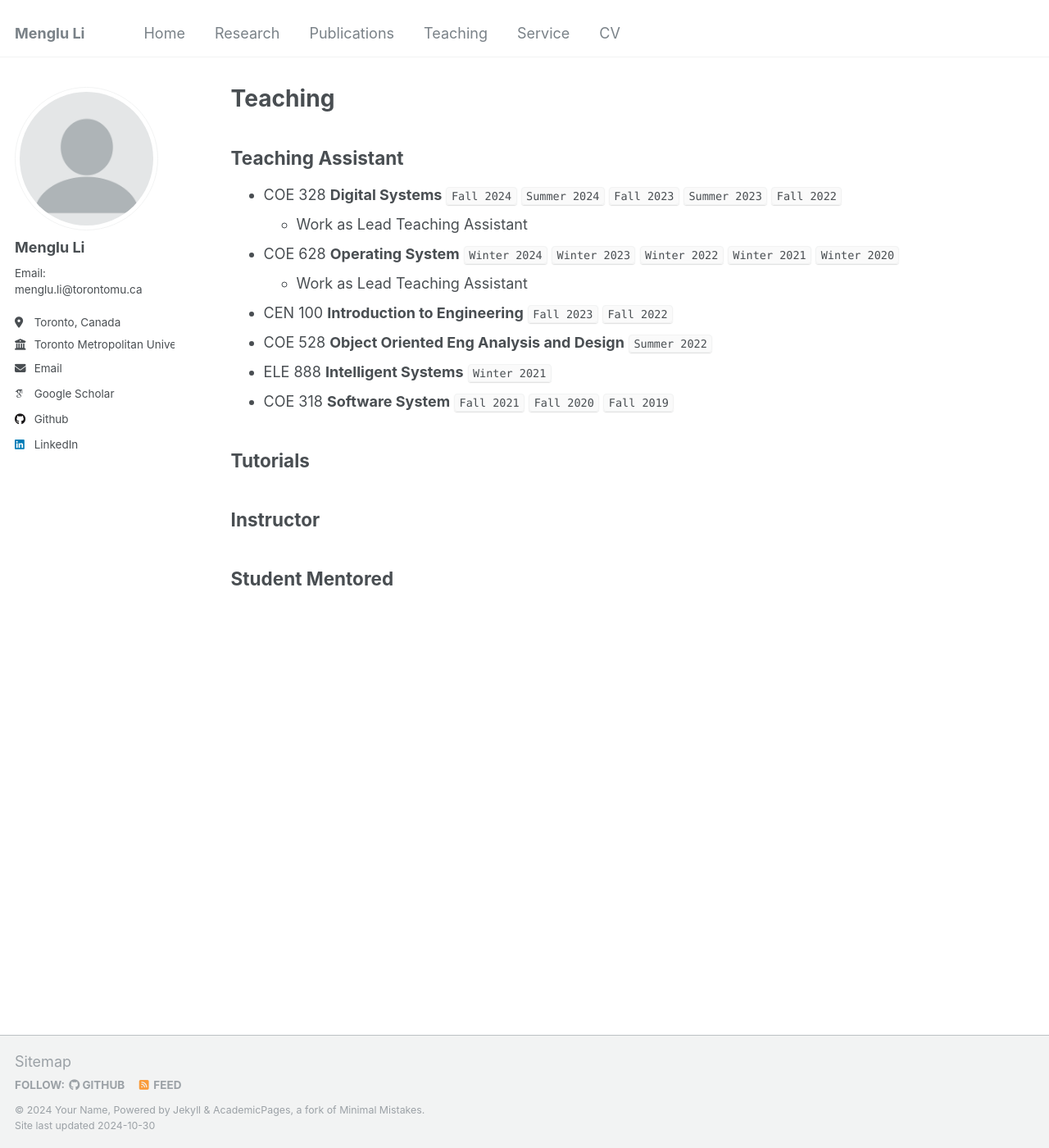
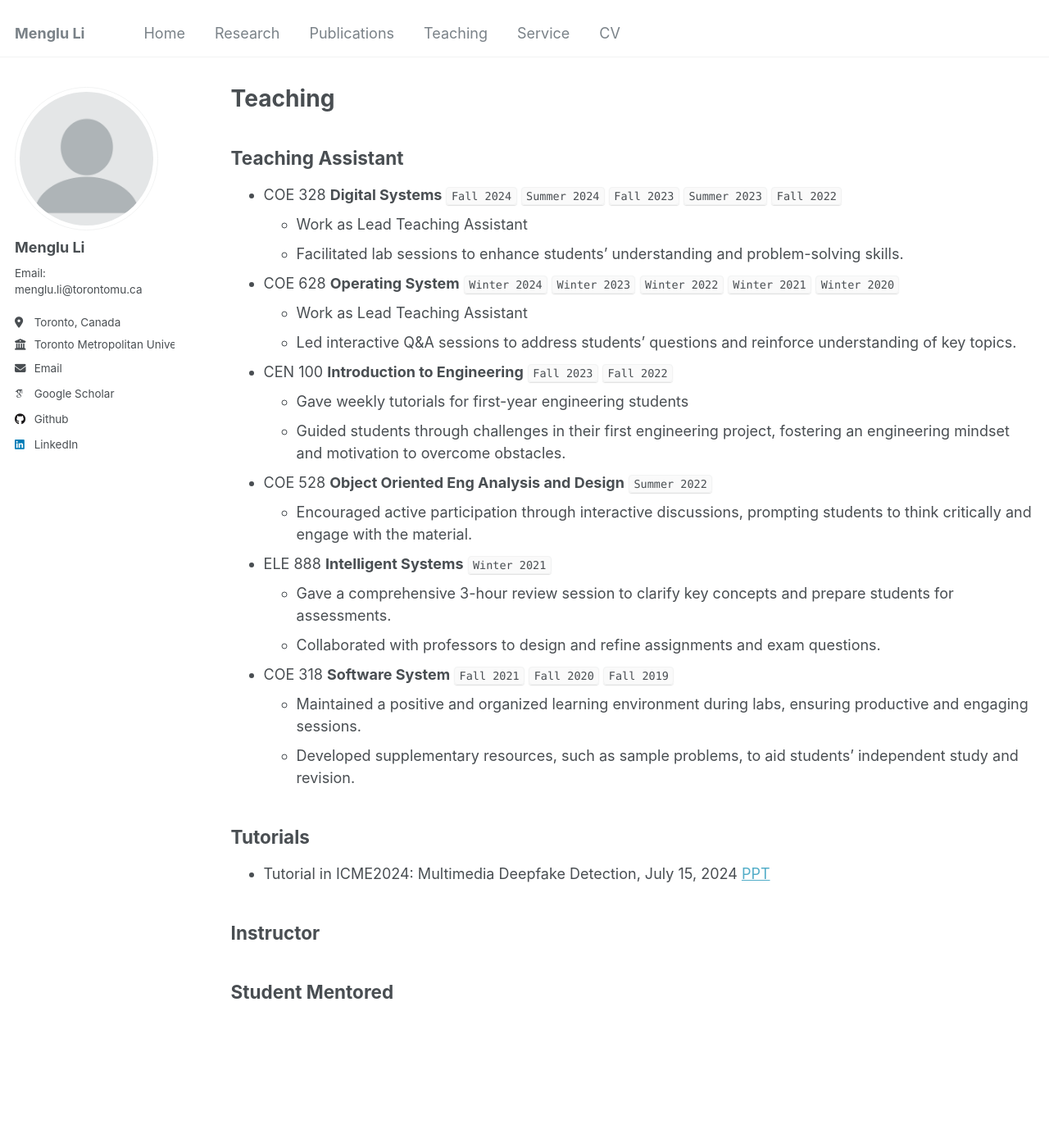
Before and after one commit to menglu-lml/menglu-lml.github.io, a Jekyll site: the page built from _pages/teach.md, in a window 1280 px wide and 1400 px high. Shown: the whole window at 82% size. Built offline with Jekyll 4.4.1, drawn with Linux system fonts in a browser that asks for light colours; some web fonts are replaced.

Commit message:
Update teach.md

```diff
--- a/_pages/teach.md
+++ b/_pages/teach.md
@@ -13,17 +13,29 @@ redirect_from:
 
 * COE 328 **Digital Systems** `Fall 2024` `Summer 2024` `Fall 2023` `Summer 2023` `Fall 2022`
   * Work as Lead Teaching Assistant
+  * Facilitated lab sessions to enhance students’ understanding and problem-solving skills.
 * COE 628 **Operating System** `Winter 2024` `Winter 2023` `Winter 2022` `Winter 2021` `Winter 2020`
   * Work as Lead Teaching Assistant
+  * Led interactive Q&A sessions to address students' questions and reinforce understanding of key topics.
 * CEN 100 **Introduction to Engineering** `Fall 2023` `Fall 2022`
+  * Gave weekly tutorials for first-year engineering students
+  * Guided students through challenges in their first engineering project, fostering an engineering mindset and motivation to overcome obstacles.
 * COE 528 **Object Oriented Eng Analysis and Design** `Summer 2022`
+  * Encouraged active participation through interactive discussions, prompting students to think critically and engage with the material.
 * ELE 888 **Intelligent Systems** `Winter 2021`
+  * Gave a comprehensive 3-hour review session to clarify key concepts and prepare students for assessments.
+  * Collaborated with professors to design and refine assignments and exam questions.
 * COE 318 **Software System** `Fall 2021` `Fall 2020` `Fall 2019`
+  * Maintained a positive and organized learning environment during labs, ensuring productive and engaging sessions.
+  * Developed supplementary resources, such as sample problems, to aid students’ independent study and revision.
 
 
 
 ## Tutorials
 
+* Tutorial in ICME2024: Multimedia Deepfake Detection, July 15, 2024 [PPT]()
+
+
 ## Instructor
 
 ## Student Mentored
```
